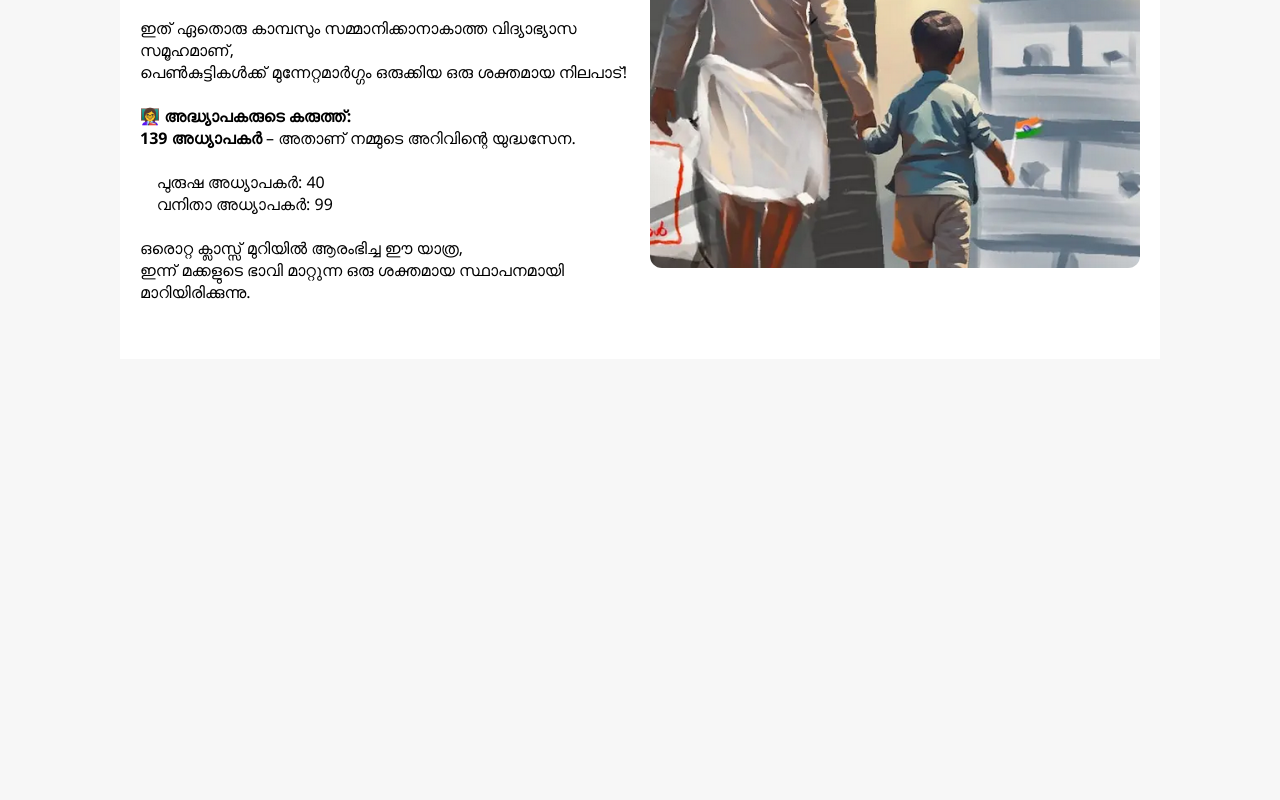
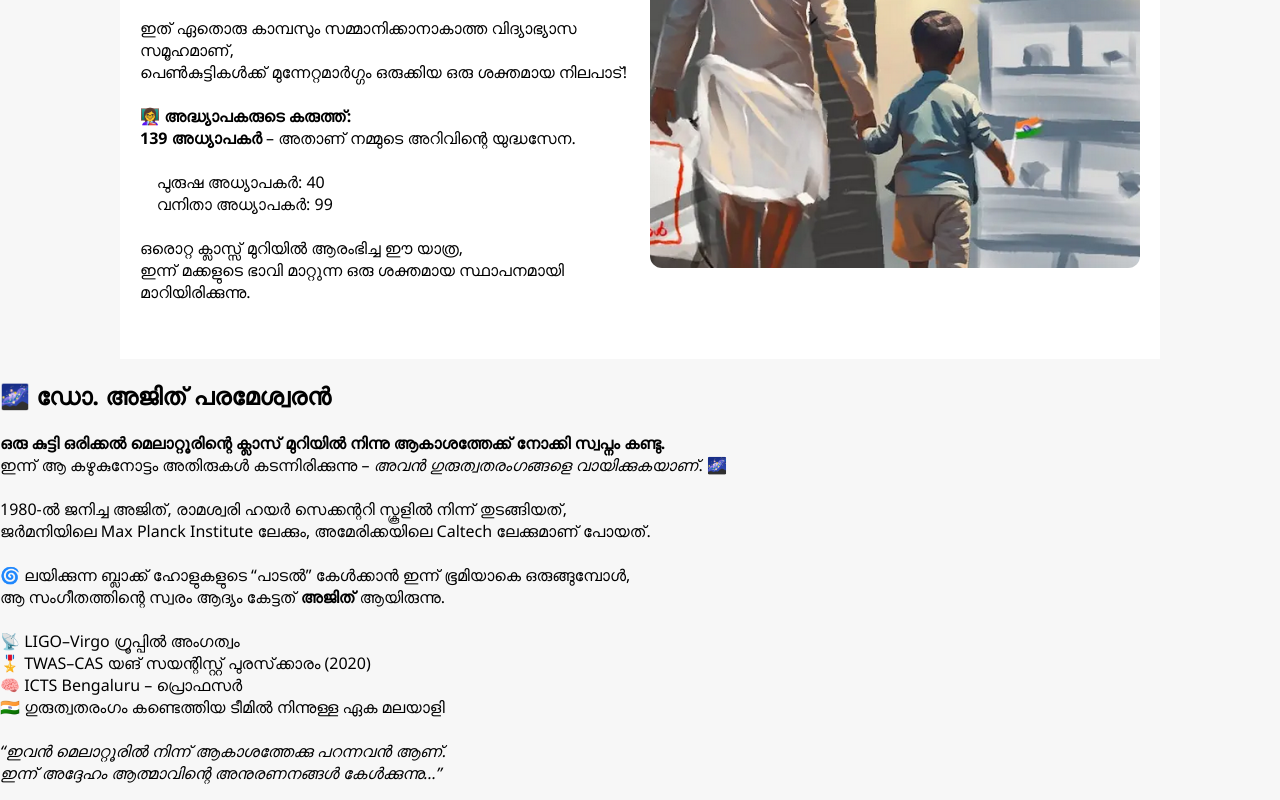
Before and after one commit to athulweb/rmhsmelattur, a plain HTML site: page now.html in a window 1280 px wide. Shown: the part 405-1205 px from the top of the page. Before the commit the page ends 800 px from the top, so only its background shows below. Drawn offline with Linux system fonts and the light colour scheme.

Commit message:
Update now.html

```diff
--- a/now.html
+++ b/now.html
@@ -66,6 +66,29 @@
     </div>
   </div>
 
+<div class="tribute-card">
+  <h2>🌌 ഡോ. അജിത് പരമേശ്വരൻ</h2>
+  <p>
+    <strong>ഒരു കുട്ടി ഒരിക്കൽ മെലാറ്റൂരിന്റെ ക്ലാസ് മുറിയിൽ നിന്നു ആകാശത്തേക്ക് നോക്കി സ്വപ്നം കണ്ടു.</strong><br>
+    ഇന്ന് ആ കഴുകുനോട്ടം അതിരുകൾ കടന്നിരിക്കുന്നു – <em>അവൻ ഗുരുത്വതരംഗങ്ങളെ വായിക്കുകയാണ്</em>. 🌌<br><br>
+
+    1980-ൽ ജനിച്ച അജിത്, രാമശ്വരി ഹയർ സെക്കന്ററി സ്കൂളിൽ നിന്ന് തുടങ്ങിയത്,<br>
+    ജർമനിയിലെ Max Planck Institute ലേക്കും, അമേരിക്കയിലെ Caltech ലേക്കുമാണ് പോയത്.<br><br>
+
+    🌀 ലയിക്കുന്ന ബ്ലാക്ക് ഹോളുകളുടെ “പാടൽ” കേൾക്കാൻ ഇന്ന് ഭൂമിയാകെ ഒരുങ്ങുമ്പോൾ,<br>
+    ആ സംഗീതത്തിന്റെ സ്വരം ആദ്യം കേട്ടത് <strong>അജിത്</strong> ആയിരുന്നു.<br><br>
+
+    📡 LIGO–Virgo ഗ്രൂപ്പിൽ അംഗത്വം<br>
+    🎖️ TWAS–CAS യങ് സയന്റിസ്റ്റ് പുരസ്‌ക്കാരം (2020)<br>
+    🧠 ICTS Bengaluru – പ്രൊഫസർ<br>
+    🇮🇳 ഗുരുത്വതരംഗം കണ്ടെത്തിയ ടീമിൽ നിന്നുള്ള ഏക മലയാളി<br><br>
+
+    <em>“ഇവൻ മെലാറ്റൂരിൽ നിന്ന് ആകാശത്തേക്കു പറന്നവൻ ആണ്.<br>
+    ഇന്ന് അദ്ദേഹം ആത്മാവിന്റെ അനുരണനങ്ങൾ കേൾക്കുന്നു…”</em>
+  </p>
+</div>
+
+
 
   <script src="script.js"></script>
 </body>
```
